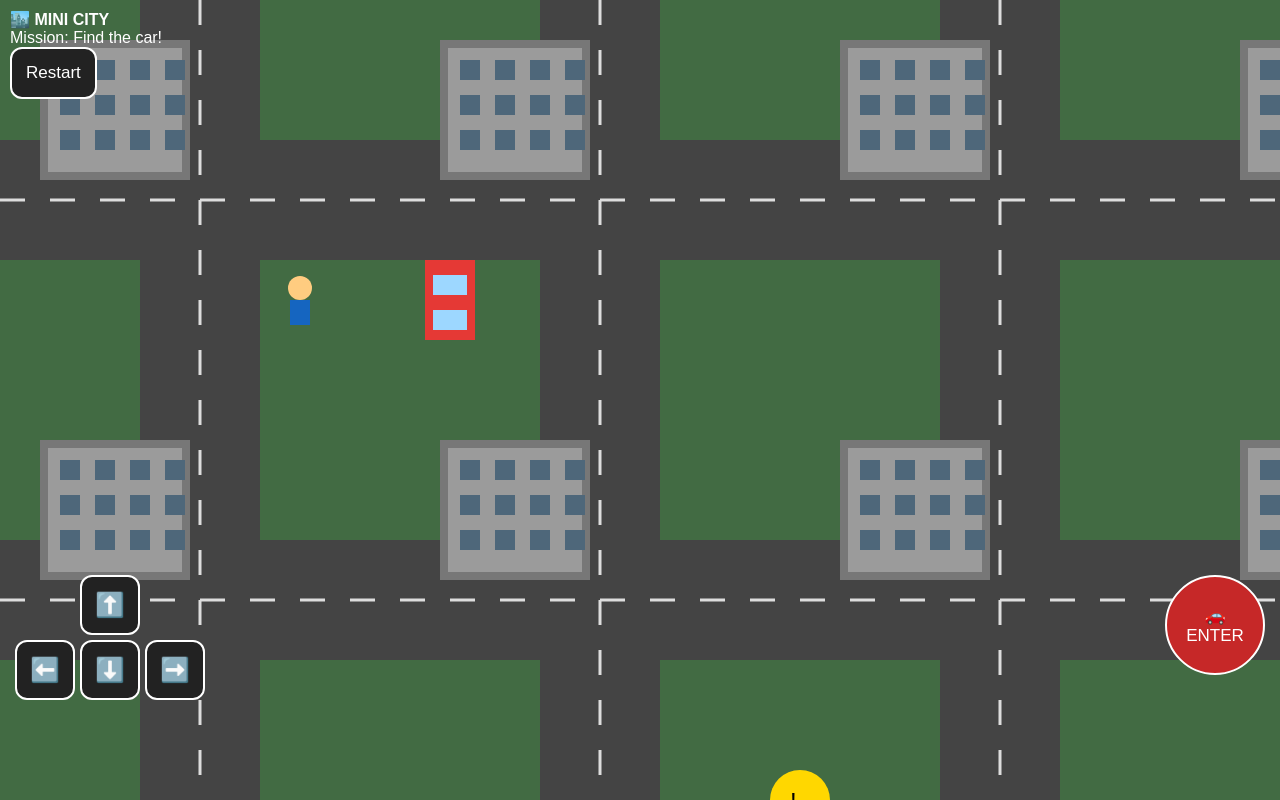
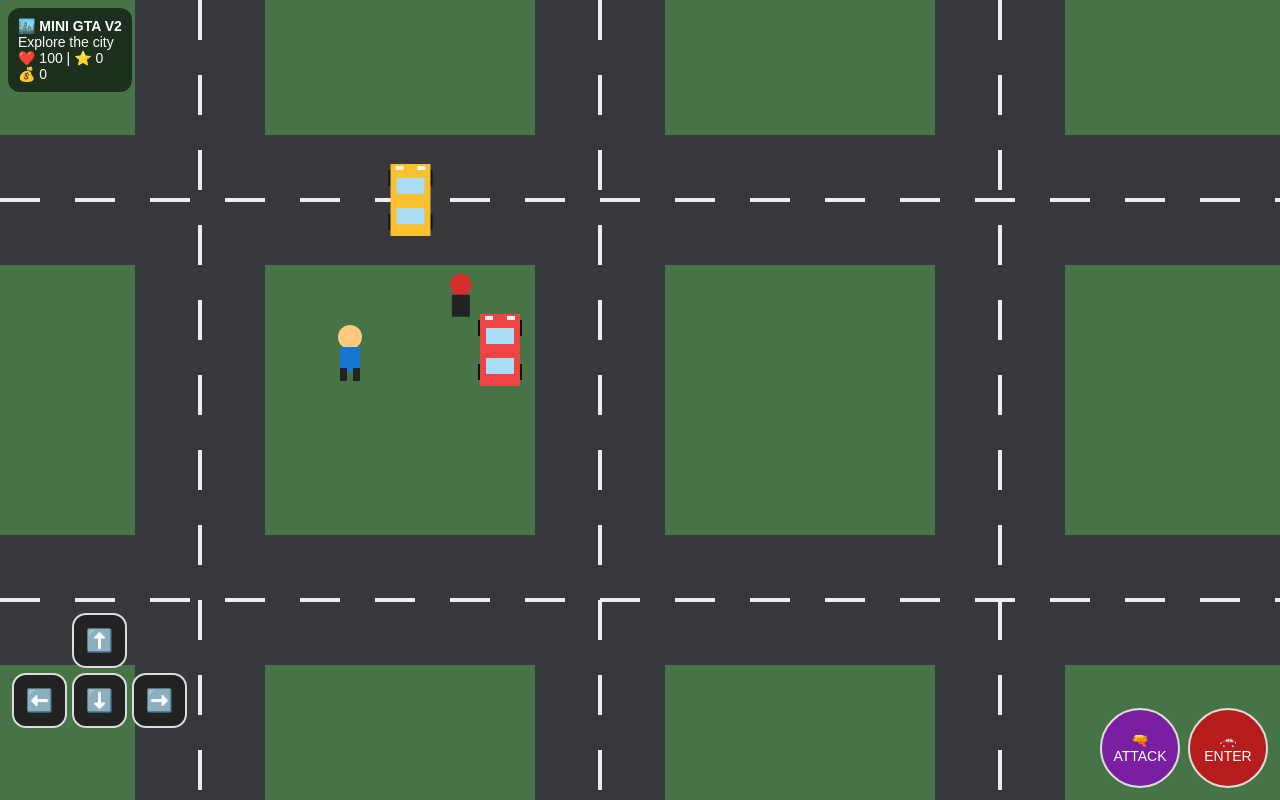
Before and after one commit to pookavreacts-ai/open-world-game, a plain HTML site: page index.html in a window 1280 px wide. Drawn offline with Linux system fonts and the light colour scheme.

Commit message:
Refactor HTML structure and update styles

```diff
--- a/index.html
+++ b/index.html
@@ -1,164 +1,229 @@
 
 <!DOCTYPE html>
-<html lang="en">
+<html>
 <head>
 <meta charset="UTF-8">
-<meta name="viewport" content="width=device-width, initial-scale=1.0, maximum-scale=1,user-scalable=no">
-<title>Mini Open World</title>
+<meta name="viewport" content="width=device-width,initial-scale=1,maximum-scale=1,user-scalable=no">
+<title>Mini GTA V2</title>
 <style>
 *{box-sizing:border-box}
-body{margin:0;overflow:hidden;background:#222;font-family:Arial;color:white}
+body{margin:0;background:#111;color:white;font-family:Arial;overflow:hidden;touch-action:none}
 canvas{display:block}
-#ui{position:fixed;top:10px;left:10px;z-index:5}
-button{background:#222;color:white;border:2px solid white;border-radius:12px;padding:14px;font-size:17px}
-#controls{position:fixed;bottom:20px;width:100%;display:flex;justify-content:space-between;padding:15px;z-index:5}
-.pad{display:grid;grid-template-columns:60px 60px 60px;grid-template-rows:60px 60px 60px;gap:5px}
-.pad button{touch-action:none;padding:0;font-size:24px}
-#action{width:100px;height:100px;border-radius:50%;background:#c62828}
+#hud{position:absolute;top:8px;left:8px;background:#0009;padding:10px;border-radius:12px;font-size:14px}
+#buttons{position:absolute;bottom:12px;left:12px;right:12px;display:flex;justify-content:space-between;align-items:end}
+.pad{display:grid;grid-template-columns:55px 55px 55px;grid-template-rows:55px 55px 55px;gap:5px}
+button{background:#222;color:white;border:2px solid #ddd;border-radius:14px;font-size:22px;touch-action:none}
+.pad button{width:55px;height:55px}
+.action{width:80px;height:80px;border-radius:50%;background:#b71c1c;font-size:14px}
+#attack{background:#7b1fa2}
 </style>
 </head>
 <body>
-<div id="ui">
-  <b>🏙️ MINI CITY</b><br>
-  <span id="score">Mission: Find the car!</span><br>
-  <button onclick="restart()">Restart</button>
+<div id="hud">
+<b>🏙️ MINI GTA V2</b><br>
+<span id="status">Explore the city</span><br>
+❤️ <span id="hp">100</span> | ⭐ <span id="wanted">0</span><br>
+💰 <span id="cash">0</span>
 </div>
-<canvas id="game"></canvas>
-<div id="controls">
-  <div class="pad">
-    <div></div><button data-key="up">⬆️</button><div></div>
-    <button data-key="left">⬅️</button><button data-key="down">⬇️</button><button data-key="right">➡️</button>
-  </div>
-  <button id="action">🚗<br>ENTER</button>
+
+<canvas id="c"></canvas>
+
+<div id="buttons">
+<div class="pad">
+<div></div><button data-k="up">⬆️</button><div></div>
+<button data-k="left">⬅️</button><button data-k="down">⬇️</button><button data-k="right">➡️</button>
 </div>
+<div style="display:flex;gap:8px">
+<button class="action" id="attack">🔫<br>ATTACK</button>
+<button class="action" id="act">🚗<br>ENTER</button>
+</div>
+</div>
+
 <script>
-const canvas=document.getElementById("game");
-const ctx=canvas.getContext("2d");
-function resize(){canvas.width=innerWidth;canvas.height=innerHeight}
-resize();addEventListener("resize",resize);
+const c=document.getElementById('c'),ctx=c.getContext('2d');
+let W,H;
+function resize(){W=c.width=innerWidth;H=c.height=innerHeight}
+resize();addEventListener('resize',resize);
 
-const keys={};
-let player={x:300,y:300};
-let car={x:450,y:300};
-let driving=false,score=0;
-let camera={x:0,y:0};
-const world=2400;
+const WORLD=2400, keys={};
+let player={x:350,y:350,hp:100};
+let car={x:500,y:350,speed:0};
+let inCar=false,wanted=0,cash=0;
+let bullets=[],enemies=[],traffic=[];
+let cam={x:0,y:0};
 
-function restart(){
- player={x:300,y:300};
- car={x:450,y:300};
- driving=false;score=0;
+function rand(a,b){return a+Math.random()*(b-a)}
+
+for(let i=0;i<14;i++){
+ enemies.push({x:rand(100,WORLD-100),y:rand(100,WORLD-100),hp:3});
 }
-addEventListener("keydown",e=>{
+for(let i=0;i<12;i++){
+ traffic.push({
+ x:rand(0,WORLD),y:200+Math.floor(rand(0,6))*400,
+ dir:Math.random()<.5?1:-1,speed:rand(1.5,3),
+ vertical:false,color:['#e53935','#2196f3','#fbc02d','#eeeeee'][i%4]
+ });
+}
+
+addEventListener('keydown',e=>{
  keys[e.key.toLowerCase()]=true;
- if(e.key===" "){e.preventDefault();toggleCar()}
+ if(e.key===' '){e.preventDefault();shoot()}
+ if(e.key.toLowerCase()==='e')interact();
 });
-addEventListener("keyup",e=>keys[e.key.toLowerCase()]=false);
+addEventListener('keyup',e=>keys[e.key.toLowerCase()]=false);
 
-document.querySelectorAll("[data-key]").forEach(b=>{
- const k=b.dataset.key;
- b.addEventListener("pointerdown",e=>{e.preventDefault();keys[k]=true});
- b.addEventListener("pointerup",()=>keys[k]=false);
- b.addEventListener("pointerleave",()=>keys[k]=false);
- b.addEventListener("pointercancel",()=>keys[k]=false);
+document.querySelectorAll('[data-k]').forEach(b=>{
+ const k=b.dataset.k;
+ b.addEventListener('pointerdown',e=>{e.preventDefault();keys[k]=true});
+ ['pointerup','pointercancel','pointerleave'].forEach(ev=>
+ b.addEventListener(ev,()=>keys[k]=false));
 });
-document.getElementById("action").addEventListener("click",toggleCar);
 
-function toggleCar(){
- let p=driving?car:player;
- if(Math.hypot(player.x-car.x,player.y-car.y)<100 || driving){
-   driving=!driving;
-   document.getElementById("score").innerText=driving?"Driving! Explore the city":"On foot!";
+document.getElementById('act').addEventListener('pointerdown',e=>{
+ e.preventDefault();interact();
+});
+document.getElementById('attack').addEventListener('pointerdown',e=>{
+ e.preventDefault();shoot();
+});
+
+function interact(){
+ if(!inCar && Math.hypot(player.x-car.x,player.y-car.y)<100){
+ inCar=true;
+ document.getElementById('status').innerText='Driving! 🚗';
+ }else if(inCar){
+ inCar=false;player.x=car.x+45;player.y=car.y;
+ document.getElementById('status').innerText='On foot';
+ }
+}
+
+function shoot(){
+ let p=inCar?car:player;
+ let target=null,dist=350;
+ for(let e of enemies){
+ let d=Math.hypot(e.x-p.x,e.y-p.y);
+ if(d<dist){dist=d;target=e}
+ }
+ if(target){
+ target.hp--;
+ wanted=Math.min(5,wanted+1);
+ if(target.hp<=0){
+ enemies.splice(enemies.indexOf(target),1);
+ cash+=10;
+ enemies.push({x:rand(100,WORLD-100),y:rand(100,WORLD-100),hp:3});
+ }
  }
 }
 
 function move(){
- let p=driving?car:player;
- let speed=driving?5:3;
- if(keys.up||keys.w)p.y-=speed;
- if(keys.down||keys.s)p.y+=speed;
- if(keys.left||keys.a)p.x-=speed;
- if(keys.right||keys.d)p.x+=speed;
- p.x=Math.max(20,Math.min(world-20,p.x));
- p.y=Math.max(20,Math.min(world-20,p.y));
- if(driving){player.x=car.x;player.y=car.y}
+ let p=inCar?car:player,s=inCar?4:2.6;
+ if(keys.up||keys.w)p.y-=s;
+ if(keys.down||keys.s)p.y+=s;
+ if(keys.left||keys.a)p.x-=s;
+ if(keys.right||keys.d)p.x+=s;
+ p.x=Math.max(25,Math.min(WORLD-25,p.x));
+ p.y=Math.max(25,Math.min(WORLD-25,p.y));
+ if(inCar){player.x=car.x;player.y=car.y}
 }
 
-function drawCity(){
- ctx.fillStyle="#426b43";
- ctx.fillRect(0,0,world,world);
-
+function city(){
+ ctx.fillStyle='#477447';ctx.fillRect(0,0,WORLD,WORLD);
  // roads
- ctx.fillStyle="#444";
- for(let i=200;i<world;i+=400){
-   ctx.fillRect(i-60,0,120,world);
-   ctx.fillRect(0,i-60,world,120);
+ ctx.fillStyle='#36383b';
+ for(let i=200;i<WORLD;i+=400){
+ ctx.fillRect(i-65,0,130,WORLD);
+ ctx.fillRect(0,i-65,WORLD,130);
  }
- // road markings
- ctx.strokeStyle="#ddd";
- ctx.lineWidth=3;
- ctx.setLineDash([25,25]);
- for(let i=200;i<world;i+=400){
-   ctx.beginPath();ctx.moveTo(i,0);ctx.lineTo(i,world);ctx.stroke();
-   ctx.beginPath();ctx.moveTo(0,i);ctx.lineTo(world,i);ctx.stroke();
+ // markings
+ ctx.strokeStyle='#eee';ctx.lineWidth=4;ctx.setLineDash([40,35]);
+ for(let i=200;i<WORLD;i+=400){
+ ctx.beginPath();ctx.moveTo(i,0);ctx.lineTo(i,WORLD);ctx.stroke();
+ ctx.beginPath();ctx.moveTo(0,i);ctx.lineTo(WORLD,i);ctx.stroke();
  }
  ctx.setLineDash([]);
-
- // buildings
- for(let x=40;x<world;x+=400){
-   for(let y=40;y<world;y+=400){
-     if(Math.abs(x%400-200)<50 || Math.abs(y%400-200)<50)continue;
-     ctx.fillStyle="#777";
-     ctx.fillRect(x,y,150,140);
-     ctx.fillStyle="#9b9b9b";
-     ctx.fillRect(x+8,y+8,134,124);
-     ctx.fillStyle="#4e677a";
-     for(let wx=x+20;wx<x+140;wx+=35)
-       for(let wy=y+20;wy<y+125;wy+=35)
-         ctx.fillRect(wx,wy,20,20);
-   }
+ // Buildings
+ for(let x=30;x<WORLD;x+=400){
+ for(let y=30;y<WORLD;y+=400){
+ if((x%400)<130||(y%400)<130)continue;
+ ctx.fillStyle='#666';ctx.fillRect(x,y,210,210);
+ ctx.fillStyle='#858585';ctx.fillRect(x+10,y+10,190,190);
+ ctx.fillStyle='#31546b';
+ for(let a=x+25;a<x+185;a+=45)
+ for(let b=y+25;b<y+185;b+=45)
+ ctx.fillRect(a,b,25,25);
+ // roof detail
+ ctx.fillStyle='#555';ctx.fillRect(x+80,y+80,50,50);
+ }
  }
 }
 
-function draw(){
+function drawCar(x,y,color){
+ ctx.fillStyle='#111';
+ ctx.fillRect(x-22,y-30,8,16);ctx.fillRect(x+14,y-30,8,16);
+ ctx.fillRect(x-22,y+14,8,16);ctx.fillRect(x+14,y+14,8,16);
+ ctx.fillStyle=color;ctx.fillRect(x-20,y-36,40,72);
+ ctx.fillStyle='#a9dcf5';ctx.fillRect(x-14,y-22,28,16);
+ ctx.fillRect(x-14,y+8,28,16);
+ ctx.fillStyle='#eee';ctx.fillRect(x-15,y-34,8,4);ctx.fillRect(x+7,y-34,8,4);
+}
+
+function drawPlayer(x,y){
+ ctx.fillStyle='#ffca80';
+ ctx.beginPath();ctx.arc(x,y-13,12,0,Math.PI*2);ctx.fill();
+ ctx.fillStyle='#1976d2';ctx.fillRect(x-10,y-3,20,25);
+ ctx.fillStyle='#222';ctx.fillRect(x-10,y+18,7,13);ctx.fillRect(x+3,y+18,7,13);
+}
+
+function loop(){
  move();
- camera.x=(driving?car.x:player.x)-canvas.width/2;
- camera.y=(driving?car.y:player.y)-canvas.height/2;
- camera.x=Math.max(0,Math.min(world-canvas.width,camera.x));
- camera.y=Math.max(0,Math.min(world-canvas.height,camera.y));
+ cam.x=Math.max(0,Math.min(WORLD-W,(inCar?car.x:player.x)-W/2));
+ cam.y=Math.max(0,Math.min(WORLD-H,(inCar?car.y:player.y)-H/2));
 
- ctx.clearRect(0,0,canvas.width,canvas.height);
- ctx.save();ctx.translate(-camera.x,-camera.y);
- drawCity();
+ ctx.clearRect(0,0,W,H);ctx.save();ctx.translate(-cam.x,-cam.y);
+ city();
 
- // Mission marker
- ctx.fillStyle="gold";
- ctx.beginPath();ctx.arc(800,800,30,0,Math.PI*2);ctx.fill();
- ctx.fillStyle="black";ctx.font="24px Arial";ctx.fillText("!",790,810);
+ // Traffic
+ for(let t of traffic){
+ t.x+=t.speed*t.dir;
+ if(t.x>WORLD)t.x=0;if(t.x<0)t.x=WORLD;
+ drawCar(t.x,t.y,t.color);
+ }
 
- // Car
- ctx.fillStyle="#e53935";
- ctx.fillRect(car.x-25,car.y-40,50,80);
- ctx.fillStyle="#9dd7ff";
- ctx.fillRect(car.x-17,car.y-25,34,20);
- ctx.fillRect(car.x-17,car.y+10,34,20);
+ // Enemies chasing player
+ let p=inCar?car:player;
+ for(let e of enemies){
+ let dx=p.x-e.x,dy=p.y-e.y,d=Math.hypot(dx,dy);
+ if(d<400 && d>1){
+ e.x+=dx/d*0.8;e.y+=dy/d*0.8;
+ }
+ ctx.fillStyle='#d32f2f';
+ ctx.beginPath();ctx.arc(e.x,e.y-10,11,0,Math.PI*2);ctx.fill();
+ ctx.fillStyle='#222';ctx.fillRect(e.x-9,e.y,18,22);
+ if(d<30 && !inCar){
+ player.hp=Math.max(0,player.hp-0.04);
+ if(player.hp<=0){player.hp=100;player.x=350;player.y=350;wanted=0}
+ }
+ }
 
- // player
- if(!driving){
-   ctx.fillStyle="#ffcc80";
-   ctx.beginPath();ctx.arc(player.x,player.y-12,12,0,Math.PI*2);ctx.fill();
-   ctx.fillStyle="#1565c0";
-   ctx.fillRect(player.x-10,player.y,20,25);
- }
+ // Player and car
+ drawCar(car.x,car.y,'#ef4444');
+ if(!inCar)drawPlayer(player.x,player.y);
+
+ // Bullets
+ bullets.forEach(b=>{
+ b.x+=b.dx;b.y+=b.dy;
+ ctx.fillStyle='#ffeb3b';ctx.beginPath();ctx.arc(b.x,b.y,5,0,Math.PI*2);ctx.fill();
+ });
+ bullets=bullets.filter(b=>b.life-- >0);
+
  ctx.restore();
 
- if(Math.hypot(player.x-800,player.y-800)<60){
- score++;
- document.getElementById("score").innerText="Mission completed! 🎉 Score: "+score;
- }
- requestAnimationFrame(draw);
+ document.getElementById('hp').innerText=Math.floor(player.hp);
+ document.getElementById('wanted').innerText=wanted;
+ document.getElementById('cash').innerText=cash;
+ requestAnimationFrame(loop);
 }
-draw();
+
+loop();
 </script>
 </body>
 </html>
```
